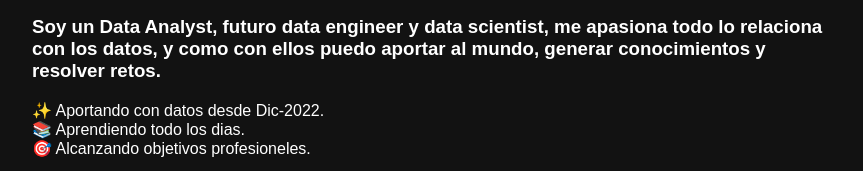
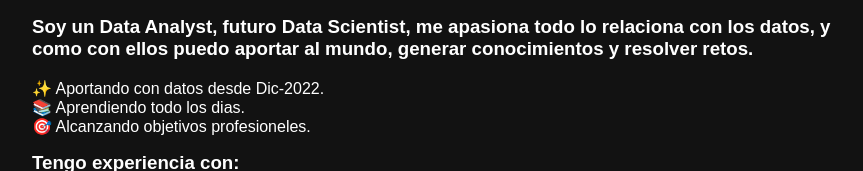
Before and after one commit to klingerDiego/My_portfolio-Diego_Klinger, a plain HTML site: page My_portfolio_web.html in a window 1280 px wide. Shown: the part 159-330 px from the top of the page, without its empty margins (208-1071 px from the left). Drawn offline with nearby package versions, Linux system fonts and the light colour scheme.

Commit message:
Update My_portfolio_web.html

```diff
--- a/My_portfolio_web.html
+++ b/My_portfolio_web.html
@@ -55,7 +55,7 @@
             <br>
             Mi nombre es Diego Klinger.
         </h3>
-        <h3>Soy un Data Analyst, futuro data engineer y data scientist, me apasiona todo lo relaciona con los datos, y como con ellos puedo aportar al mundo, generar conocimientos y resolver retos.</h3>
+        <h3>Soy un Data Analyst, futuro Data Scientist, me apasiona todo lo relaciona con los datos, y como con ellos puedo aportar al mundo, generar conocimientos y resolver retos.</h3>
         <p>✨ Aportando con datos desde Dic-2022. <br>📚 Aprendiendo todo los dias.<br>🎯 Alcanzando objetivos profesioneles. </p>
         <h3>Tengo experiencia con:</h3>
         <div>
```
